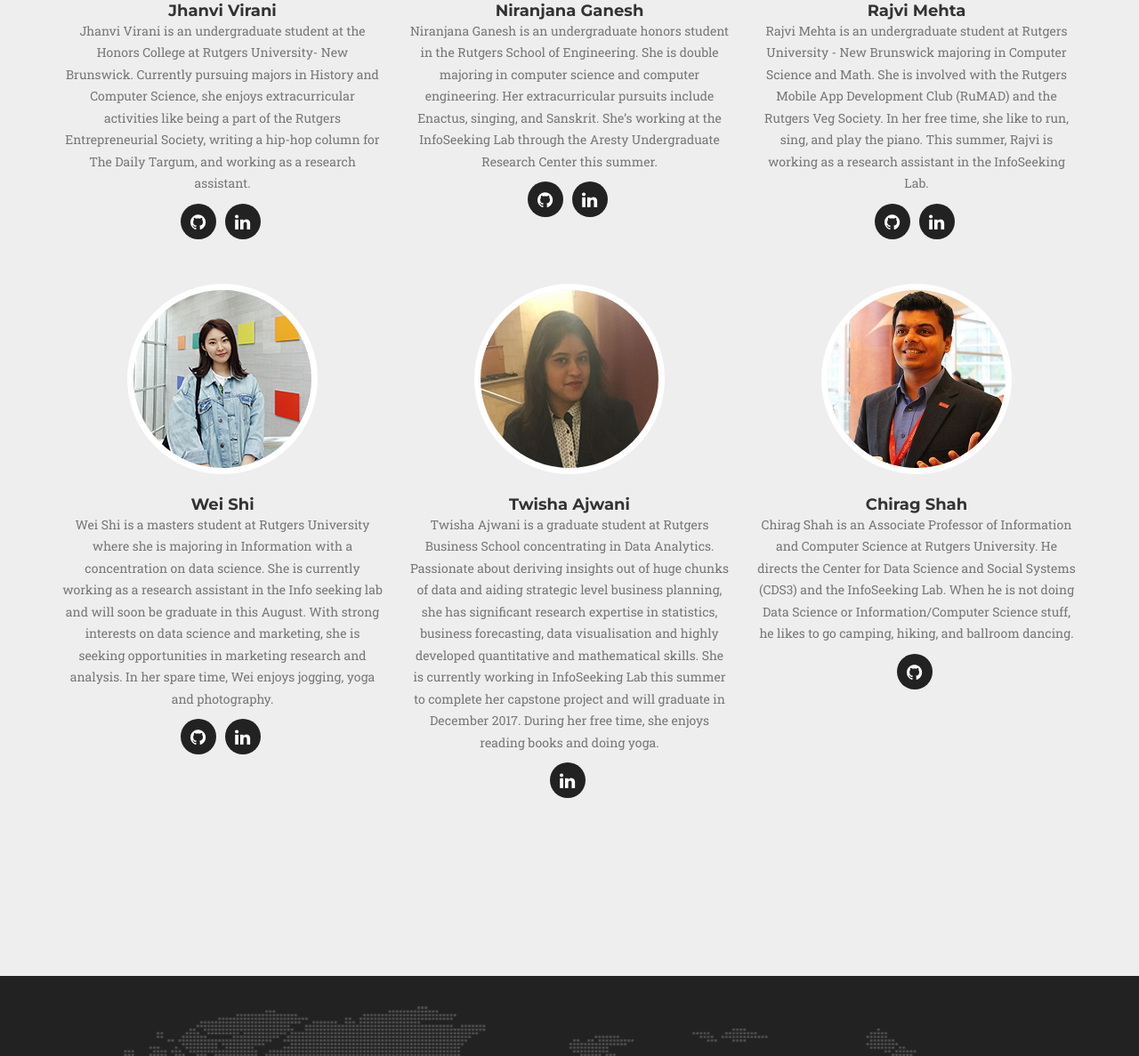
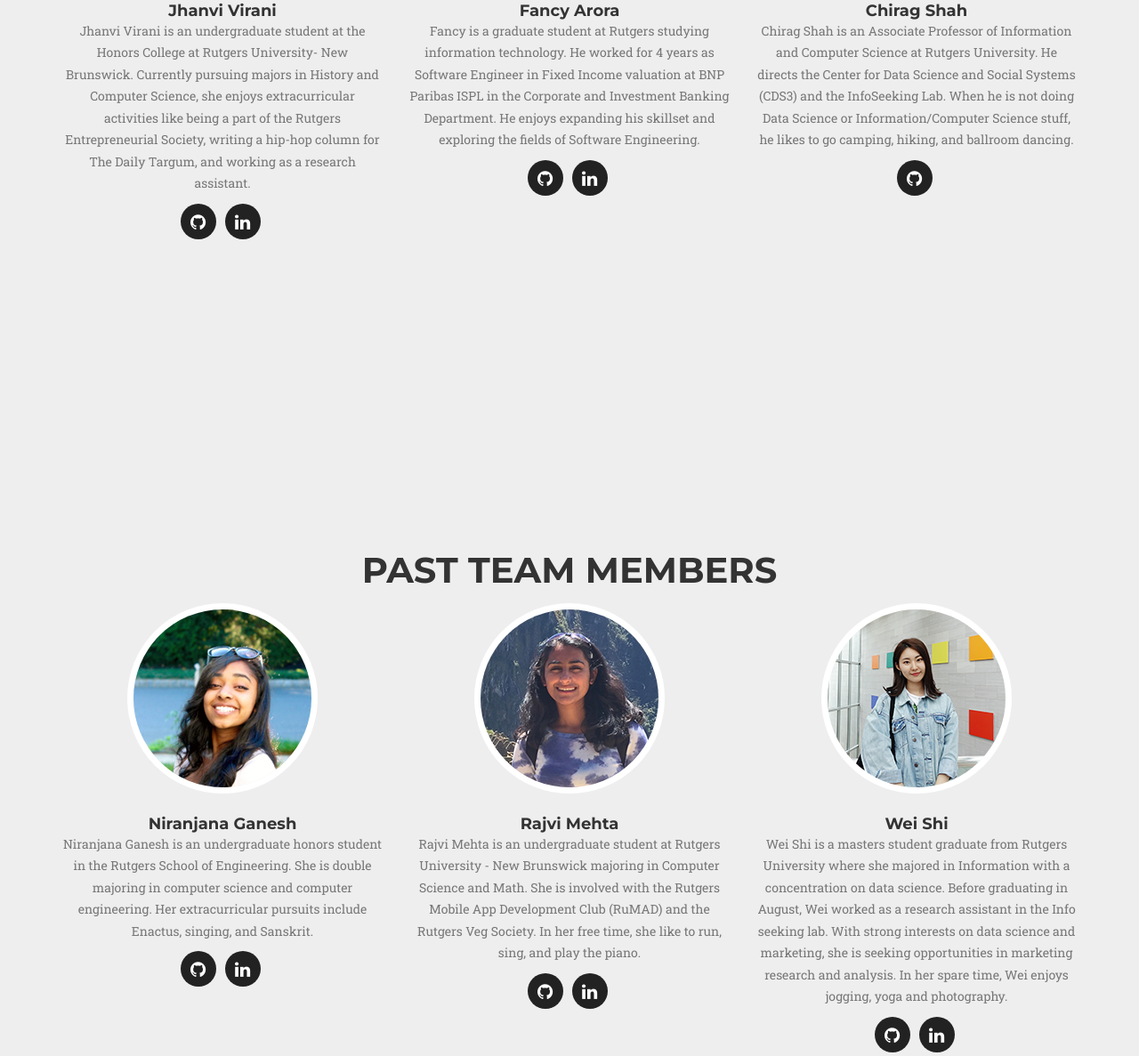
Before and after one commit to InfoSeeking/ArmedConflict, a website: page index.html in a window 1280 px wide. Shown: the part 6648-7835 px from the top of the page at 89% size. Drawn offline with nearby package versions, Linux system fonts and the light colour scheme; a web font is replaced by a local one.

Commit message:
Website Updates

```diff
--- a/index.html
+++ b/index.html
@@ -373,7 +373,8 @@
 
 
     <!-- Team Section -->
-    <section id="team" class="bg-light-gray">
+
+        <section id="team" class="bg-light-gray">
         <div class="container">
             <div class="row">
                 <div class="col-lg-12 text-center">
@@ -398,9 +399,43 @@
                 </div>
                 <div class="col-sm-4">
                     <div class="team-member">
+                        <img src="img/team/fancy.jpg" class="img-responsive img-circle" alt="">
+                        <h4>Fancy Arora</h4>
+                        <p class="text-muted">Fancy is a graduate student at Rutgers studying information technology. He worked for 4 years as Software Engineer in Fixed Income valuation at BNP Paribas ISPL in the Corporate and Investment Banking Department. He enjoys expanding his skillset and exploring the fields of Software Engineering.</p>
+                        <ul class="list-inline social-buttons">
+                            <li><a href="https://github.com/fancyarora"><i class="fa fa-github"></i></a>
+                            <li><a href="https://www.linkedin.com/in/fancy-arora"><i class="fa fa-linkedin"></i></a>
+                            </li>
+                        </ul>
+                    </div>
+                </div>
+          <div class="col-sm-4">
+                    <div class="team-member">
+                        <img src="img/team/6.jpg" class="img-responsive img-circle" alt="">
+                        <h4>Chirag Shah</h4>
+                        <p class="text-muted">Chirag Shah is an Associate Professor of Information and Computer Science at Rutgers University. He directs the Center for Data Science and Social Systems (CDS3) and the InfoSeeking Lab. When he is not doing Data Science or Information/Computer Science stuff, he likes to go camping, hiking, and ballroom dancing.                       <ul class="list-inline social-buttons">
+                            <li><a href="https://github.com/InfoSeeking"><i class="fa fa-github"></i></a>
+                            </li>
+                        </ul>
+                    </div>
+                </div>
+            </div>
+        </div>
+    </section>
+
+    <section id="past-team" class="bg-light-gray">
+        <div class="container">
+            <div class="row">
+                <div class="col-lg-12 text-center">
+                    <h2 class="section-heading">Past Team Members</h2>
+                </div>
+            </div>
+            <div class="row">
+                <div class="col-sm-4">
+                    <div class="team-member">
                         <img src="img/team/2.jpg" class="img-responsive img-circle" alt="">
                         <h4>Niranjana Ganesh</h4>
-                        <p class="text-muted">Niranjana Ganesh is an undergraduate honors student in the Rutgers School of Engineering. She is double majoring in computer science and computer engineering. Her extracurricular pursuits include Enactus, singing, and Sanskrit. She’s working at the InfoSeeking Lab through the Aresty Undergraduate Research Center this summer.</p>
+                        <p class="text-muted">Niranjana Ganesh is an undergraduate honors student in the Rutgers School of Engineering. She is double majoring in computer science and computer engineering. Her extracurricular pursuits include Enactus, singing, and Sanskrit.</p>
                         <ul class="list-inline social-buttons">
                             <li><a href="https://github.com/niranjanaganesh"><i class="fa fa-github"></i></a>
                             <li><a href="https://www.linkedin.com/in/niranjana-ganesh-70509612b/"><i class="fa fa-linkedin"></i></a>
@@ -412,7 +447,7 @@
                     <div class="team-member">
                         <img src="img/team/3.jpg" class="img-responsive img-circle" alt="">
                         <h4>Rajvi Mehta</h4>
-                        <p class="text-muted">Rajvi Mehta is an undergraduate student at Rutgers University - New Brunswick majoring in Computer Science and Math. She is involved with the Rutgers Mobile App Development Club (RuMAD) and the Rutgers Veg Society. In her free time, she like to run, sing, and play the piano. This summer, Rajvi is working as a research assistant in the InfoSeeking Lab.</p>
+                        <p class="text-muted">Rajvi Mehta is an undergraduate student at Rutgers University - New Brunswick majoring in Computer Science and Math. She is involved with the Rutgers Mobile App Development Club (RuMAD) and the Rutgers Veg Society. In her free time, she like to run, sing, and play the piano.</p>
                         <ul class="list-inline social-buttons">
                             <li><a href="https://github.com/RajviM7"><i class="fa fa-github"></i></a>
                             <li><a href="https://www.linkedin.com/in/rajvi-mehta-77269a11a/"><i class="fa fa-linkedin"></i></a>
@@ -424,7 +459,7 @@
                     <div class="team-member">
                         <img src="img/team/4.png" class="img-responsive img-circle" alt="">
                         <h4>Wei Shi</h4>
-                        <p class="text-muted">Wei Shi is a masters student at Rutgers University where she is majoring in Information with a concentration on data science. She is currently working as a research assistant in the Info seeking lab and will soon be graduate in this August. With strong interests on data science and marketing, she is seeking opportunities in marketing research and analysis. In her spare time, Wei enjoys jogging, yoga and photography.
+                        <p class="text-muted">Wei Shi is a masters student graduate from Rutgers University where she majored in Information with a concentration on data science. Before graduating in August, Wei worked as a research assistant in the Info seeking lab. With strong interests on data science and marketing, she is seeking opportunities in marketing research and analysis. In her spare time, Wei enjoys jogging, yoga and photography.
 </p>
                         <ul class="list-inline social-buttons">
                             <li><a href="https://github.com/Wei05"><i class="fa fa-github"></i></a>
@@ -437,19 +472,9 @@
                     <div class="team-member">
                         <img src="img/team/5.jpg" class="img-responsive img-circle" alt="">
                         <h4>Twisha Ajwani</h4>
-                        <p class="text-muted">Twisha Ajwani is a graduate student at Rutgers Business School concentrating in Data Analytics. Passionate about deriving insights out of huge chunks of data and aiding strategic level business planning, she has significant research expertise in statistics, business forecasting, data visualisation and highly developed quantitative and mathematical skills. She is currently working in InfoSeeking Lab this summer to complete her capstone project and will graduate in December 2017. During her free time, she enjoys reading books and doing yoga.</p>
+                        <p class="text-muted">Twisha Ajwani is a graduate student at Rutgers Business School concentrating in Data Analytics. Passionate about deriving insights out of huge chunks of data and aiding strategic level business planning, she has significant research expertise in statistics, business forecasting, data visualisation and highly developed quantitative and mathematical skills. She will graduate in December 2017. During her free time, she enjoys reading books and doing yoga.</p>
                         <ul class="list-inline social-buttons">
                             <li><a href="https://www.linkedin.com/in/twisha-ajwani/"><i class="fa fa-linkedin"></i></a>
-                            </li>
-                        </ul>
-                    </div>
-                </div>
-          <div class="col-sm-4">
-                    <div class="team-member">
-                        <img src="img/team/6.jpg" class="img-responsive img-circle" alt="">
-                        <h4>Chirag Shah</h4>
-                        <p class="text-muted">Chirag Shah is an Associate Professor of Information and Computer Science at Rutgers University. He directs the Center for Data Science and Social Systems (CDS3) and the InfoSeeking Lab. When he is not doing Data Science or Information/Computer Science stuff, he likes to go camping, hiking, and ballroom dancing.                       <ul class="list-inline social-buttons">
-                            <li><a href="https://github.com/InfoSeeking"><i class="fa fa-github"></i></a>
                             </li>
                         </ul>
                     </div>
```
Also changed, not shown: img/team/fancy.jpg (added).
